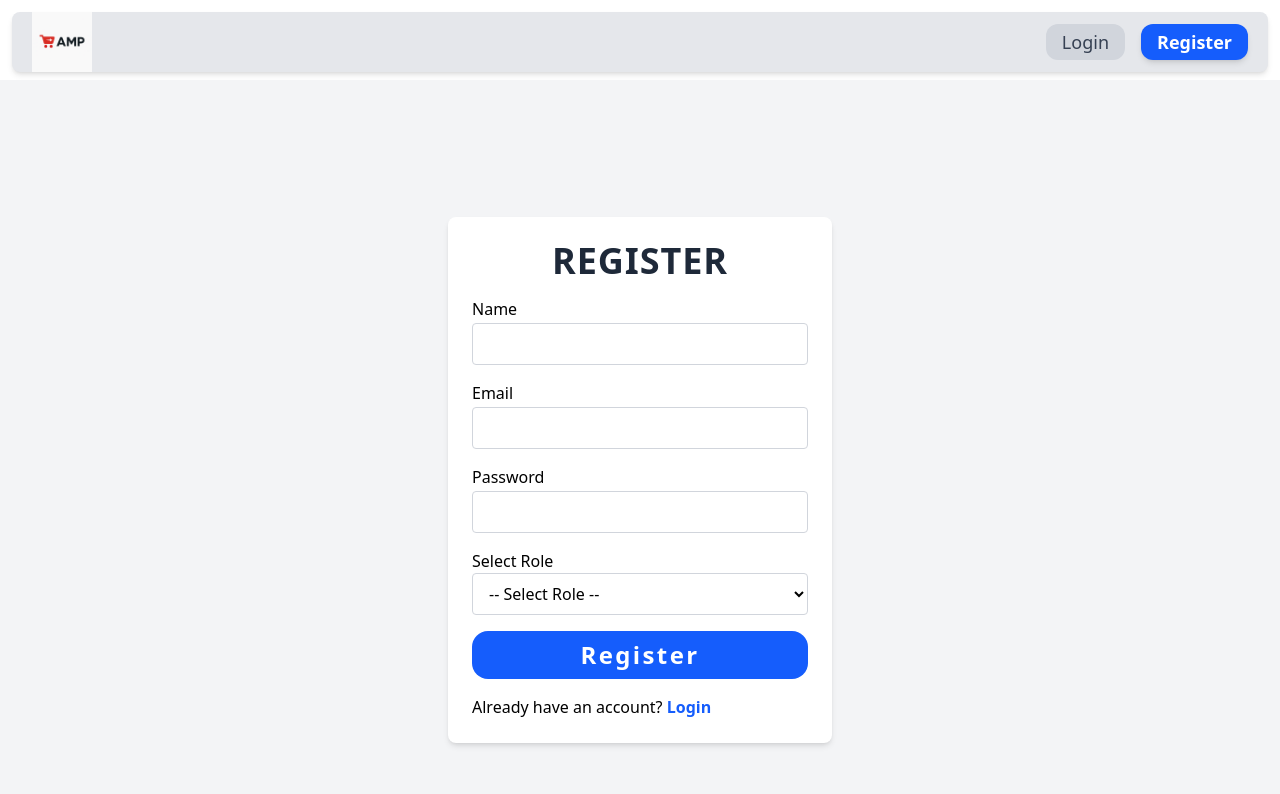
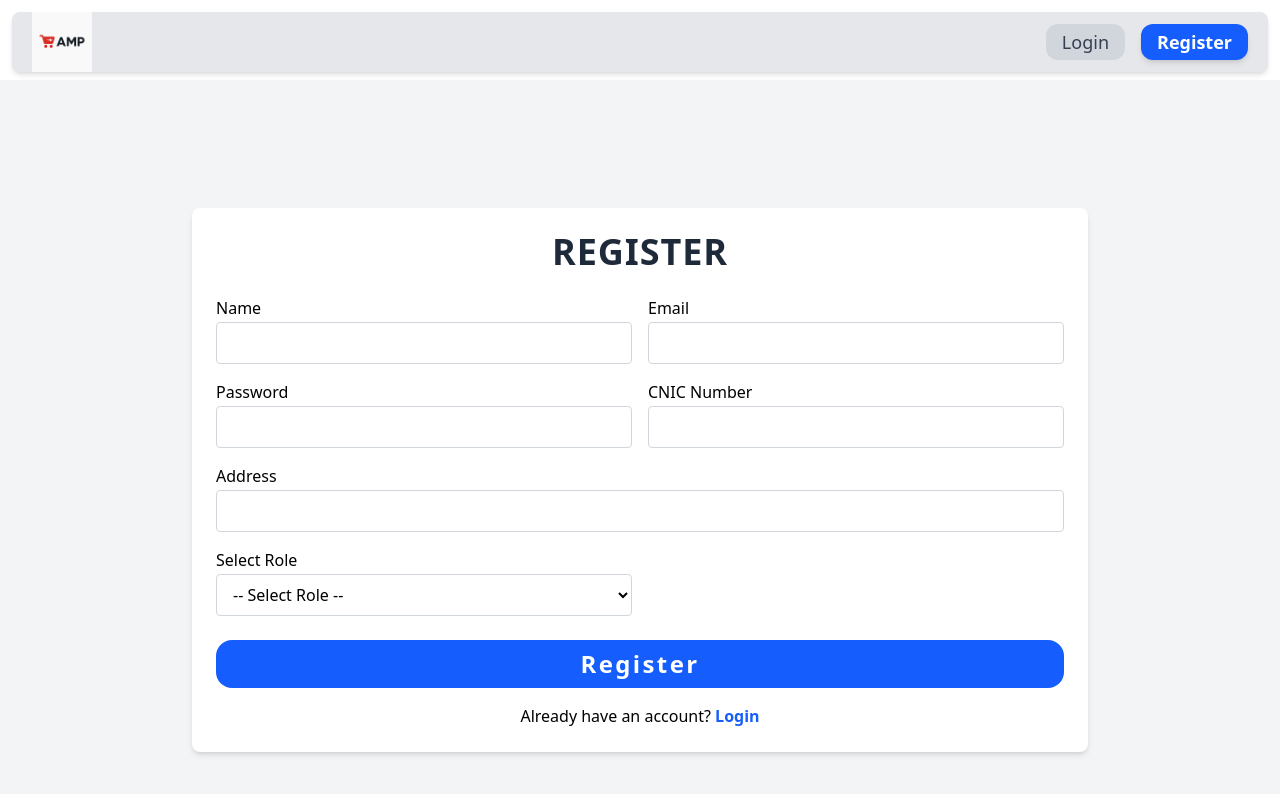
Before and after one commit to MuhammadZeb1/frontend, a React (Vite) app: page /register in a window 1280 px wide. Shown: the top 794 px of the page. Built offline with nearby package versions, Linux system fonts and the light colour scheme.

Commit message:
change the register form

```diff
--- a/src/components/Register.jsx
+++ b/src/components/Register.jsx
@@ -1,6 +1,5 @@
-import axios from "axios";
 import React, { useState } from "react";
-import { Navigate, NavLink, useNavigate } from "react-router-dom";
+import { NavLink, useNavigate } from "react-router-dom";
 import { toast } from "react-toastify";
 import axiosInstance from "../utils/axiosInstance";
 
@@ -10,11 +9,14 @@ function Register() {
     email: "",
     password: "",
     role: "",
+    address: "",
+    cnicNumber: "",
+    shopName: "",
+    shopType: "",
   });
+
   const navigate = useNavigate();
 
-
-  // handle input changes
   const getFormData = (e) => {
     const { name, value } = e.target;
     setFormData((prevData) => ({
@@ -23,45 +25,33 @@ function Register() {
     }));
   };
 
-  // form submit
   const handleSubmit = async (e) => {
     e.preventDefault();
 
-    const { name, email, password, role } = formData;
-
-
-
     try {
-      const res = await axiosInstance.post("/auth/register", {
-        name,
-        email,
-        password,
-        role,
-      });
-
-      console.log("Response:", res.data);
+      const res = await axiosInstance.post("/auth/register", formData);
       toast.success(res.data.message || "User registered successfully!");
-
-      navigate("/login")
+      navigate("/login");
     } catch (error) {
-      console.log("")
       console.error("Error:", error.response?.data || error.message);
-      // toast.error(error.response?.data?.message || "Error registering user");
+      toast.error(error.response?.data?.message || "Error registering user");
     }
   };
 
   return (
-    <div className="flex justify-center items-center h-screen bg-gray-100">
+    <div className="flex justify-center items-center min-h-screen bg-gray-100 p-4">
       <form
         onSubmit={handleSubmit}
-        className="flex flex-col gap-4 p-6 bg-white rounded-lg shadow-md w-96"
+        className="bg-white rounded-lg shadow-md p-6 w-full max-w-4xl"
       >
-        <div className="flex justify-center">
-          <h1 className="text-4xl font-bold text-gray-800 tracking-wide">
-            REGISTER
-          </h1>
+        <div className="flex justify-center mb-6">
+          <h1 className="text-4xl font-bold text-gray-800 tracking-wide">REGISTER</h1>
         </div>
 
+        {/* Two-column grid */}
+        <div className="grid grid-cols-1 md:grid-cols-2 gap-4">
+
+          {/* Name */}
           <div className="flex flex-col gap-0.5">
             <label htmlFor="name">Name</label>
             <input
@@ -74,6 +64,7 @@ function Register() {
             />
           </div>
 
+          {/* Email */}
           <div className="flex flex-col gap-0.5">
             <label htmlFor="email">Email</label>
             <input
@@ -86,6 +77,7 @@ function Register() {
             />
           </div>
 
+          {/* Password */}
           <div className="flex flex-col gap-0.5">
             <label htmlFor="pass">Password</label>
             <input
@@ -98,14 +90,41 @@ function Register() {
             />
           </div>
 
-        <div>
+          {/* CNIC Number */}
+          <div className="flex flex-col gap-0.5">
+            <label htmlFor="cnicNumber">CNIC Number</label>
+            <input
+              type="text"
+              id="cnicNumber"
+              name="cnicNumber"
+              value={formData.cnicNumber}
+              onChange={getFormData}
+              className="border border-gray-300 rounded px-3 py-2 focus:outline-none focus:ring-2 focus:ring-blue-500"
+            />
+          </div>
+
+          {/* Address */}
+          <div className="flex flex-col gap-0.5 md:col-span-2">
+            <label htmlFor="address">Address</label>
+            <input
+              type="text"
+              id="address"
+              name="address"
+              value={formData.address}
+              onChange={getFormData}
+              className="border border-gray-300 rounded px-3 py-2 focus:outline-none focus:ring-2 focus:ring-blue-500"
+            />
+          </div>
+
+          {/* Role */}
+          <div className="flex flex-col gap-0.5">
             <label htmlFor="role">Select Role</label>
             <select
               name="role"
               id="role"
               value={formData.role}
               onChange={getFormData}
-            className="border border-gray-300 rounded px-3 py-2 w-full focus:outline-none focus:ring-2 focus:ring-blue-500"
+              className="border border-gray-300 rounded px-3 py-2 focus:outline-none focus:ring-2 focus:ring-blue-500"
             >
               <option value="">-- Select Role --</option>
               <option value="customer">Customer</option>
@@ -114,14 +133,51 @@ function Register() {
             </select>
           </div>
 
+          {/* Vendor specific fields */}
+          {formData.role === "vendor" && (
+            <>
+              <div className="flex flex-col gap-0.5">
+                <label htmlFor="shopName">Shop Name</label>
+                <input
+                  type="text"
+                  id="shopName"
+                  name="shopName"
+                  value={formData.shopName}
+                  onChange={getFormData}
+                  className="border border-gray-300 rounded px-3 py-2 focus:outline-none focus:ring-2 focus:ring-blue-500"
+                />
+              </div>
+
+              <div className="flex flex-col gap-0.5">
+                <label htmlFor="shopType">Shop Type</label>
+                <select
+                  id="shopType"
+                  name="shopType"
+                  value={formData.shopType}
+                  onChange={getFormData}
+                  className="border border-gray-300 rounded px-3 py-2 focus:outline-none focus:ring-2 focus:ring-blue-500"
+                >
+                  <option value="">-- Select Shop Type --</option>
+                  <option value="grocery">Grocery</option>
+                  <option value="electronics">Electronics</option>
+                  <option value="clothing">Clothing</option>
+                  <option value="pharmacy">Pharmacy</option>
+                  <option value="other">Other</option>
+                </select>
+              </div>
+            </>
+          )}
+        </div>
+
+        {/* Submit */}
         <button
           type="submit"
-          className="bg-blue-600 text-white text-2xl px-4 py-2 rounded-2xl hover:bg-blue-700 transition duration-300 cursor-pointer w-full font-extrabold tracking-widest"
+          className="mt-6 bg-blue-600 text-white text-2xl px-4 py-2 rounded-2xl hover:bg-blue-700 transition duration-300 cursor-pointer w-full font-extrabold tracking-widest"
         >
           Register
         </button>
 
-        <div>
+        <div className="mt-4 text-center">
           <span>
             Already have an account?{" "}
             <NavLink
```
Lines whose indentation alone changed are shown as unchanged.
